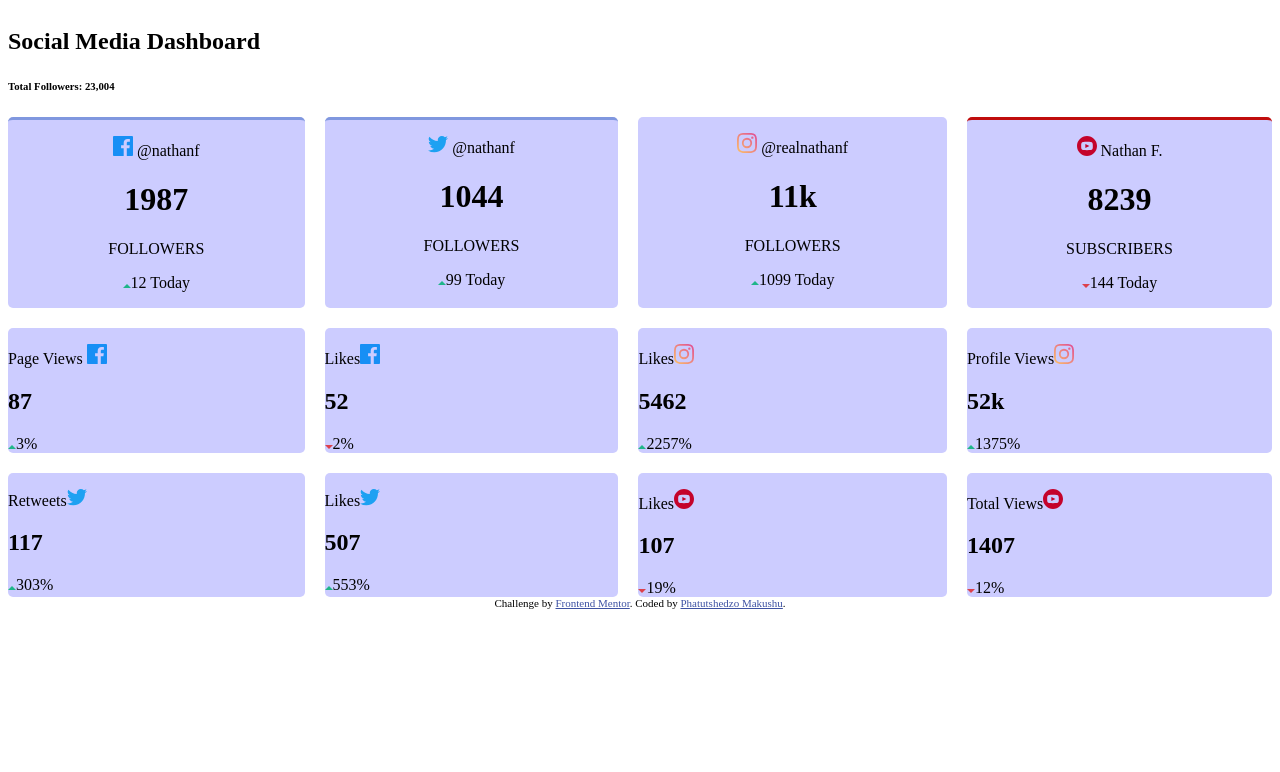
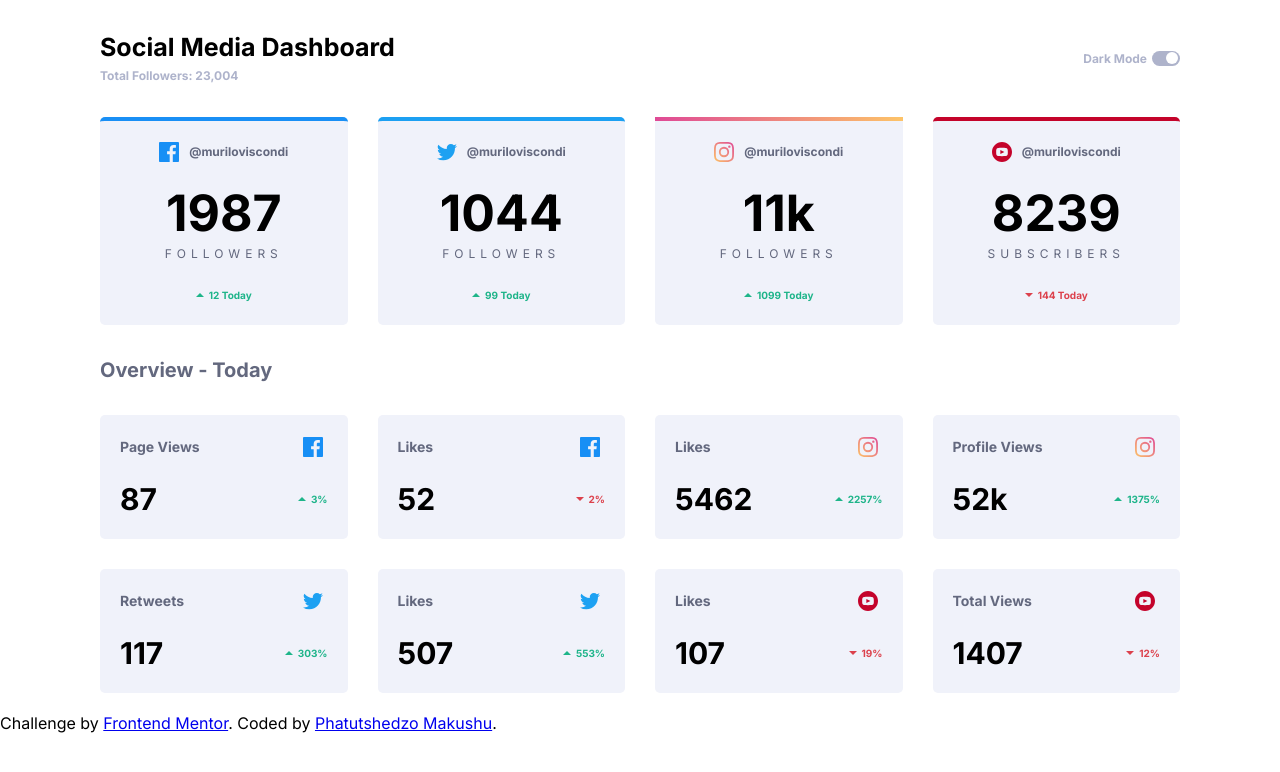
Before and after one commit to makushu/social-media-dashboard-with-theme-switcher, a plain HTML site: page index.html in a window 1280 px wide. Drawn offline with nearby package versions, Linux system fonts and the light colour scheme.

Commit message:
switch working

```diff
--- /dev/null
+++ b/css/style.css
@@ -0,0 +1,310 @@
+@import url('https://fonts.googleapis.com/css2?family=Inter:wght@400;700&display=swap');
+
+:root {
+  --lime-green-color: hsl(163, 72%, 41%);
+  --bright-red-color: hsl(356, 69%, 56%);
+
+  --facebook-color: hsl(208, 92%, 53%);
+  --twitter-color: hsl(203, 89%, 53%);
+  --instagram-color: linear-gradient
+    (to left, hsl(37, 97%, 70%), hsl(329, 70%, 58%));
+  --youtube-color: hsl(348, 97%, 39%);
+
+  --toggle-light: hsl(230, 22%, 74%);
+  --toggle-dark: linear-gradient hsl(210, 78%, 56%) to hsl(146, 68%, 55%);
+
+  --very-dark-blue-bg: hsl(230, 17%, 14%);
+  --very-dark-blue-top-bg-pattern: hsl(232, 19%, 15%);
+  --dark-desaturated-blue-card-bg: hsl(228, 28%, 20%);
+  --desaturated-blue-text: hsl(228, 34%, 66%);
+  --white-text: hsl(0, 0%, 100%);
+
+
+  --white-bg: hsl(0, 0%, 100%);
+  --very-pale-blue-top-bg-pattern: hsl(225, 100%, 98%);
+  --light-grayish-blue-card-bg: hsl(227, 47%, 96%);
+  --dark-grayish-blue-text: hsl(228, 12%, 44%);
+  --very-dark-blue-text: hsl(230, 17%, 14%);
+}
+
+* {
+  margin: 0;
+  padding: 0;
+  box-sizing: border-box;
+}
+
+body {
+  padding: 30px 0;
+  font-family: 'Inter', sans-serif;
+}
+
+.flex-content {
+  display: flex;
+  flex-direction: row;
+  align-items: center;
+}
+
+.grid-content {
+  display: grid;
+  grid-template-columns: 1fr 1fr 1fr 1fr;
+  gap: 30px;
+}
+
+.up,
+.down {
+  font-size: 10px;
+  line-height: 20px;
+  font-weight: bold;
+}
+
+.up {
+  color: var(--lime-green-color);
+}
+
+.down {
+  color: var(--bright-red-color);
+}
+
+#title {
+  justify-content: space-between;
+  padding: 0 100px 30px 100px;
+}
+
+#title h1 {
+  font-size: 25px;
+  line-height: 35px;
+}
+
+.light-mode p {
+  padding-right: 5px;
+}
+
+header p {
+  font-size: 12px;
+  line-height: 22px;
+  font-weight: bold;
+  color: var(--toggle-light);
+}
+
+.switch {
+  position: relative;
+  display: inline-block;
+  width: 28px;
+  height: 15px;
+}
+
+.switch input {
+  opacity: 0;
+  width: 0;
+  height: 0;
+}
+
+.slider {
+  position: absolute;
+  cursor: pointer;
+  top: 0;
+  left: 0;
+  right: 0;
+  bottom: 0;
+  background-color: var(--toggle-light);
+  -webkit-transition: 0.4s;
+  transition: 0.4s;
+}
+
+.slider:before {
+  position: absolute;
+  content: '';
+  height: 12px;
+  width: 12px;
+  right: 1.6px;
+  bottom: 1.6px;
+  background-color: white;
+  -webkit-transition: 0.4s;
+  transition: 0.4s;
+}
+
+input:checked + .slider {
+  background-color: var(--lime-green-color);
+}
+
+input:focus + .slider {
+  box-shadow: 0 0 1px var(--lime-green-color);
+}
+
+input:checked + .slider:before {
+  background-color: var(--very-dark-blue-top-bg-pattern);
+  -webkit-transform: translateX(-12.5px);
+  -ms-transform: translateX(-12.5px);
+  transform: translateX(-12.5px);
+}
+
+.slider.round {
+  border-radius: 34px;
+}
+
+.slider.round:before {
+  border-radius: 50%;
+}
+
+main {
+  padding: 0 100px;
+}
+
+.all-social-medias {
+  margin: 0;
+}
+
+.all-social-medias .social-medias {
+  flex-direction: column;
+  padding: 20px 0;
+  background-color: var(--light-grayish-blue-card-bg);
+  border-radius: 5px;
+}
+
+.all-social-medias .social-medias.facebook {
+  border-top: 4px solid var(--facebook-color);
+}
+
+.all-social-medias .social-medias.twitter {
+  border-top: 4px solid var(--twitter-color);
+}
+
+.all-social-medias .social-medias.instagram {
+  border-top: 4px solid;
+  border-image-slice: 1;
+  border-width: 4px;
+  border-image-source: linear-gradient(to left, #fdc468, #df4996);
+}
+
+.all-social-medias .social-medias.youtube {
+  border-top: 4px solid var(--youtube-color);
+}
+
+.all-social-medias .social-medias .social-medias-user {
+  margin-bottom: 20px;
+}
+
+.all-social-medias .social-medias .social-medias-user img {
+  margin-right: 10px;
+}
+
+.all-social-medias .social-medias .social-medias-user p {
+  font-size: 12px;
+  line-height: 22px;
+  font-weight: bold;
+  color: var(--dark-grayish-blue-text);
+}
+
+.total-followers.flex-content {
+  flex-direction: column;
+  margin-bottom: 20px;
+}
+
+.total-followers.flex-content .all-followers {
+  font-size: 50px;
+  line-height: 60px;
+  font-weight: bold;
+}
+
+.total-followers.flex-content p + p {
+  color: var(--dark-grayish-blue-text);
+  text-transform: uppercase;
+  font-size: 12px;
+  line-height: 22px;
+  letter-spacing: 5px;
+}
+
+.all-social-medias .review img {
+  margin-right: 5px;
+}
+
+.overview {
+  padding: 0px 0px 20px;
+}
+
+.overview header {
+  margin: 30px auto;
+  padding: 0;
+}
+
+.overview header h2 {
+  color: var(--dark-grayish-blue-text);
+  font-size: 20px;
+  line-height: 30px;
+}
+
+.overview .all-views .views {
+  padding: 20px;
+  border-radius: 5px;
+  background-color: var(--light-grayish-blue-card-bg);
+}
+
+.overview .all-views .flex-content {
+  justify-content: space-between;
+}
+
+.overview .all-views .views-title {
+  margin-bottom: 20px;
+}
+
+.overview .all-views .views-title h3 {
+  font-size: 14px;
+  line-height: 24px;
+  color: var(--dark-grayish-blue-text);
+}
+
+.views-content .total {
+  font-size: 30px;
+  line-height: 40px;
+  font-weight: bold;
+}
+
+.all-views .flex-content img {
+  margin-right: 5px;
+}
+
+.body-dark-mode {
+  background-color: var(--very-dark-blue-bg);
+}
+
+.dark-mode {
+  color: var(--white-text);
+  background-color: var(--dark-desaturated-blue-card-bg) !important;
+}
+
+.dark-mode-text {
+  color: var(--white-text) !important;
+}
+
+@media only screen and (max-width: 950px) {
+  #title,
+  main {
+    padding: 0 25px;
+  }
+
+  #title.flex-content {
+    flex-direction: column;
+    text-align: left;
+  }
+
+  #title.flex-content .title-content {
+    width: 100%;
+  }
+
+  .light-mode.flex-content {
+    width: 100%;
+    margin: 20px 0;
+    padding: 20px 0px;
+    justify-content: space-between;
+    border-top: 1px solid var(--toggle-light);
+  }
+
+  .grid-content {
+    display: flex;
+    flex-direction: column;
+  }
+
+  .cards {
+    margin-bottom: 20px;
+  }
+}
--- a/index.html
+++ b/index.html
@@ -2,152 +2,215 @@
 <html lang="en">
 <head>
   <meta charset="UTF-8">
-  <meta name="viewport" content="width=device-width, initial-scale=1.0"> <!-- displays site properly based on user's device -->
-
+  <meta name="viewport" content="width=device-width, initial-scale=1.0">
   <link rel="icon" type="image/png" sizes="32x32" href="./images/favicon-32x32.png">
 
-  <title>Frontend Mentor | [Challenge Name Here]</title>
+  <title>Frontend Mentor | Social Media Dashboard</title>
   <script src="https://ajax.googleapis.com/ajax/libs/jquery/1.8/jquery.min.js">
   </script>
-  <!-- Feel free to remove these styles or customise in your own stylesheet 👍 -->
-  <style>
-    .attribution { font-size: 11px; text-align: center; }
-    .attribution a { color: hsl(228, 45%, 44%); }
 
-    header{
-      display:grid;
-      grid-template-columns: auto auto;
-    }
-
-    .darkMode{
-      border-radius: 50%;
-    }
-
-    #followers{
-      display:grid;
-      grid-template-columns: auto auto auto auto;
-      grid-gap: 20px;
-    }
-
-    .facebook, .twitter{
-      border-top: rgb(128, 151, 223) solid;
-    }
-
-    .youtube{
-      border-top: rgb(192, 13, 13) solid;
-    }
-/*
-    .instagram{
-
-    border-top: solid rgb(29, 114, 34);
-   border-image: repeating-linear-gradient( rgb(83, 19, 185), rgb(53, 177, 22) ) 1;
-
-    } */
-    .followers-group, .likes-group{
-      background-color: #ccccff;
-
-  border-radius: 5px;
-
-
-    }
-
-    .followers-group{
-      text-align: center;
-    }
-
-
-  </style>
+  <link rel="stylesheet" href="css/style.css">
 </head>
 <body>
 
-<header>
-  <div>
-    <h2>Social Media Dashboard</h2>
-    <h6>Total Followers: 23,004</h6>
-  </div>
-  <div>
-    <button class="darkMode">Dark Mode</button>
-  </div>
-</header>
+  <body>
+    <header id="title" class="flex-content">
+      <div class="title-content">
+        <h1>Social Media Dashboard</h1>
+        <p>Total Followers: <span id="total_followers">23,004</span></p>
+      </div>
+      <div class="light-mode flex-content">
+        <p>Dark Mode</p>
+        <label class="switch">
+          <input id="switch" type="checkbox" />
+          <span class="slider round"></span>
+        </label>
+      </div>
+    </header>
 
+    <main>
+      <section class="all-social-medias grid-content">
+        <div class="cards social-medias flex-content facebook">
+          <div class="social-medias-user flex-content">
+            <img src="images/icon-facebook.svg" alt="icon facebook" />
+            <p>@muriloviscondi</p>
+          </div>
+          <div class="total-followers flex-content">
+            <p id="all-followers-facebook" class="all-followers">1987</p>
+            <p>Followers</p>
+          </div>
+          <div class="review flex-content">
+            <img src="images/icon-up.svg" alt="icon up" />
+            <p class="up">12 Today</p>
+          </div>
+        </div>
 
-<div id="followers">
-  <div class="followers-group facebook">
-    <p><img src="images/icon-facebook.svg" alt="facebook"> @nathanf</p>
+        <div class="cards social-medias flex-content twitter">
+          <div class="social-medias-user flex-content">
+            <img src="images/icon-twitter.svg" alt="icon twitter" />
+            <p>@muriloviscondi</p>
+          </div>
+          <div class="total-followers flex-content">
+            <p id="all-followers-twitter" class="all-followers">1044</p>
+            <p>Followers</p>
+          </div>
+          <div class="review flex-content">
+            <img src="images/icon-up.svg" alt="icon up" />
+            <p class="up">99 Today</p>
+          </div>
+        </div>
 
-    <h1>1987</h1>
-    <p>FOLLOWERS</p>
-    <p><img src="images/icon-up.svg" alt="up">12 Today</p>
-  </div>
+        <div class="cards social-medias flex-content instagram">
+          <div class="social-medias-user flex-content">
+            <img src="images/icon-instagram.svg" alt="icon instagram" />
+            <p>@muriloviscondi</p>
+          </div>
+          <div class="total-followers flex-content">
+            <p id="all-followers-instagram" class="all-followers">11k</p>
+            <p>Followers</p>
+          </div>
+          <div class="review flex-content">
+            <img src="images/icon-up.svg" alt="icon up" />
+            <p class="up">1099 Today</p>
+          </div>
+        </div>
 
-  <div class="followers-group twitter">
-    <p><img src="images/icon-twitter.svg" alt="Twitter"> @nathanf</p>
-    <h1>1044</h1>
-    <p>FOLLOWERS</p>
-    <p><img src="images/icon-up.svg" alt="up">99 Today</p>
-  </div>
+        <div class="cards social-medias flex-content youtube">
+          <div class="social-medias-user flex-content">
+            <img src="images/icon-youtube.svg" alt="icon youtube" />
+            <p>@muriloviscondi</p>
+          </div>
+          <div class="total-followers flex-content">
+            <p id="all-followers-youtube" class="all-followers">8239</p>
+            <p>subscribers</p>
+          </div>
+          <div class="review flex-content">
+            <img src="images/icon-down.svg" alt="icon down" />
+            <p class="down">144 Today</p>
+          </div>
+        </div>
+      </section>
 
-  <div class="followers-group instagram">
-    <p><img src="images/icon-instagram.svg" alt="Instagram"> @realnathanf</p>
-    <h1>11k</h1>
-    <p>FOLLOWERS</p>
-    <p><img src="images/icon-up.svg" alt="up">1099 Today</p>
-  </div>
+      <section class="overview">
+        <header>
+          <h2>Overview - Today</h2>
+        </header>
 
-  <div class="followers-group youtube">
-    <p><img src="images/icon-youtube.svg" alt="YouTube"> Nathan F.</p>
-    <h1>8239</h1>
-    <p>SUBSCRIBERS</p>
-    <p><img src="images/icon-down.svg" alt="down">144 Today</p>
-  </div>
+        <div class="all-views grid-content">
+          <div id="facebook-users" class="cards views">
+            <div class="views-title flex-content">
+              <h3>Page Views</h3>
+              <img src="images/icon-facebook.svg" alt="icon facebook" />
+            </div>
+            <div class="views-content flex-content">
+              <p class="total">87</p>
+              <div class="flex-content">
+                <img src="images/icon-up.svg" alt="icon up" />
+                <p class="up">3%</p>
+              </div>
+            </div>
+          </div>
 
-<!--\\\\\ <h2>Overview - Today</h2> -->
+          <div id="facebook-like" class="cards views">
+            <div class="views-title flex-content">
+              <h3>Likes</h3>
+              <img src="images/icon-facebook.svg" alt="icon facebook" />
+            </div>
+            <div class="views-content flex-content">
+              <p class="total">52</p>
+              <div class="flex-content">
+                <img src="images/icon-down.svg" alt="icon up" />
+                <p class="down">2%</p>
+              </div>
+            </div>
+          </div>
 
+          <div id="instagram-likes" class="cards views">
+            <div class="views-title flex-content">
+              <h3>Likes</h3>
+              <img src="images/icon-instagram.svg" alt="icon instagram" />
+            </div>
+            <div class="views-content flex-content">
+              <p class="total">5462</p>
+              <div class="flex-content">
+                <img src="images/icon-up.svg" alt="icon up" />
+                <p class="up">2257%</p>
+              </div>
+            </div>
+          </div>
 
-  <div class="likes-group">
-    <p>Page Views <img src="images/icon-facebook.svg" alt="facebook"></p>
-    <h2>87</h2><img src="images/icon-up.svg" alt="up">3%
-  </div>
+          <div id="instagram-profile-views" class="cards views">
+            <div class="views-title flex-content">
+              <h3>Profile Views</h3>
+              <img src="images/icon-instagram.svg" alt="icon instagram" />
+            </div>
+            <div class="views-content flex-content">
+              <p class="total">52k</p>
+              <div class="flex-content">
+                <img src="images/icon-up.svg" alt="icon up" />
+                <p class="up">1375%</p>
+              </div>
+            </div>
+          </div>
 
-  <div class="likes-group">
-    <p>Likes<img src="images/icon-facebook.svg" alt="facebook"></p>
-    <h2>52</h2><img src="images/icon-down.svg" alt="down">2%
-  </div>
+          <div id="twitter-retweets" class="cards views">
+            <div class="views-title flex-content">
+              <h3>Retweets</h3>
+              <img src="images/icon-twitter.svg" alt="icon twitter" />
+            </div>
+            <div class="views-content flex-content">
+              <p class="total">117</p>
+              <div class="flex-content">
+                <img src="images/icon-up.svg" alt="icon up" />
+                <p class="up">303%</p>
+              </div>
+            </div>
+          </div>
 
-  <div class="likes-group">
-    <p>Likes<img src="images/icon-instagram.svg" alt="Instagram"></p>
-    <h2>5462</h2><img src="images/icon-up.svg" alt="up">2257%
-  </div>
+          <div id="twitter-likes" class="cards views">
+            <div class="views-title flex-content">
+              <h3>Likes</h3>
+              <img src="images/icon-twitter.svg" alt="icon twitter" />
+            </div>
+            <div class="views-content flex-content">
+              <p class="total">507</p>
+              <div class="flex-content">
+                <img src="images/icon-up.svg" alt="icon up" />
+                <p class="up">553%</p>
+              </div>
+            </div>
+          </div>
 
-  <div class="likes-group">
-    <p>Profile Views<img src="images/icon-instagram.svg" alt="Instagram"></p>
-    <h2>52k</h2><img src="images/icon-up.svg" alt="up">1375%
-  </div>
+          <div id="youtube-likes" class="cards views">
+            <div class="views-title flex-content">
+              <h3>Likes</h3>
+              <img src="images/icon-youtube.svg" alt="icon youtube" />
+            </div>
+            <div class="views-content flex-content">
+              <p class="total">107</p>
+              <div class="flex-content">
+                <img src="images/icon-down.svg" alt="icon down" />
+                <p class="down">19%</p>
+              </div>
+            </div>
+          </div>
 
-  <div class="likes-group">
-    <p>Retweets<img src="images/icon-twitter.svg" alt="Twitter"></p>
-    <h2>117</h2><img src="images/icon-up.svg" alt="up">303%
-  </div>
-
-  <div class="likes-group">
-    <p>Likes<img src="images/icon-twitter.svg" alt="Twitter"></p>
-    <h2>507</h2><img src="images/icon-up.svg" alt="up">553%
-  </div>
-
-  <div class="likes-group">
-    <p>Likes<img src="images/icon-youtube.svg" alt="YouTube"></p>
-    <h2>107</h2><img src="images/icon-down.svg" alt="down">19%
-  </div>
-
-  <div class="likes-group">
-    <p>Total Views<img src="images/icon-youtube.svg" alt="YouTube"></p>
-    <h2>1407</h2><img src="images/icon-down.svg" alt="down">12%
-  </div>
-</div>
-
-
-
-
+          <div id="youtube-views" class="cards views">
+            <div class="views-title flex-content">
+              <h3>Total Views</h3>
+              <img src="images/icon-youtube.svg" alt="icon youtube" />
+            </div>
+            <div class="views-content flex-content">
+              <p class="total">1407</p>
+              <div class="flex-content">
+                <img src="images/icon-down.svg" alt="icon down" />
+                <p class="down">12%</p>
+              </div>
+            </div>
+          </div>
+        </div>
+      </section>
+    </main>
 
 
   <div class="attribution">
--- a/script.js
+++ b/script.js
@@ -1,28 +1,36 @@
+addEventListener('load', () => {
+  const switchDarkMode = document.querySelector('#switch');
+  const cards = document.querySelectorAll('.cards');
 
+  switchDarkMode.addEventListener('click', () => {
+    if (switchDarkMode.checked) {
+      darkMode(cards);
+      return;
+    }
 
-
-
-$(document).ready(function(){
-  $(".darkMode").toggle(
-    function(){$(".likes-group").css({"background-color": "#001a33"});},
-    function(){$(".likes-group").css({"background-color": "#ccccff"});
-
+    if (!switchDarkMode.checked) {
+      lightMode(cards);
+      return;
+    }
   });
 });
 
+function darkMode(cards) {
+  document.querySelector('body').classList.add('body-dark-mode');
+  document.querySelector('h1').classList.add('dark-mode-text');
+  document.querySelector('h2').classList.add('dark-mode-text');
 
-$(document).ready(function(){
-  $(".darkMode").toggle(
-    function(){$(".followers-group").css({"background-color": "#001a33"});},
-    function(){$(".followers-group").css({"background-color": "#ccccff"});
-  });
-});
+  for (let card of cards) {
+    card.classList.add('dark-mode');
+  }
+}
 
+function lightMode(cards) {
+  document.querySelector('body').classList.remove('body-dark-mode');
+  document.querySelector('h1').classList.remove('dark-mode-text');
+  document.querySelector('h2').classList.remove('dark-mode-text');
 
-$(document).ready(function(){
-  $(".darkMode").toggle(
-    function(){$("body").css({"background-color": "#000066"});},
-    function(){$("body").css({"background-color": "#ffffff"});
-
-  });
-});
+  for (let card of cards) {
+    card.classList.remove('dark-mode');
+  }
+}
```
